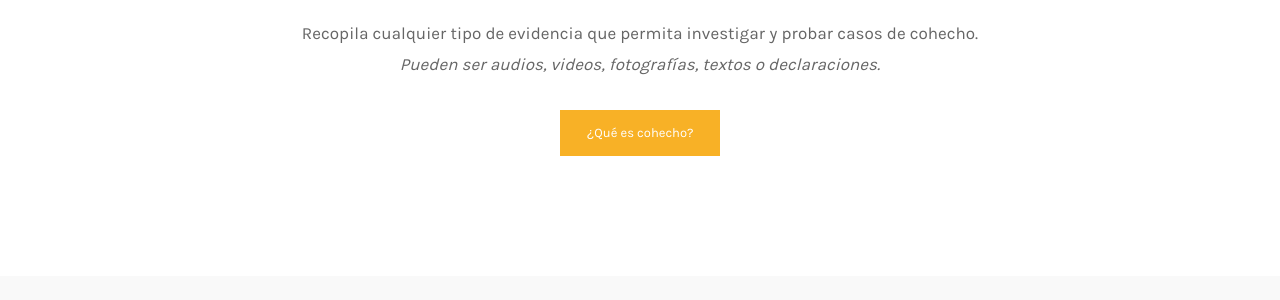
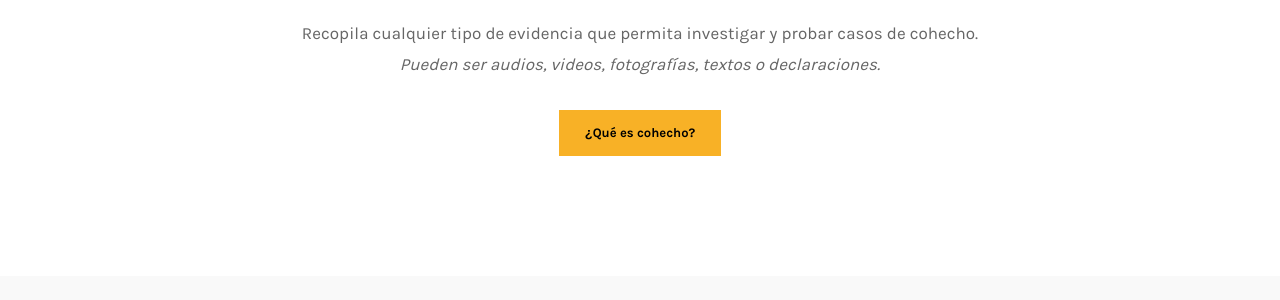
Before and after one commit to ciudadanointeligente/chileleaks, a Jekyll site: the page built from denuncia.md, in a window 1280 px wide. Shown: the part 464-764 px from the top of the page. Built offline with Jekyll 4.4.1, drawn with Linux system fonts in a browser that asks for light colours.

Commit message:
Update denuncia.html

```diff
--- a/_layouts/denuncia.html
+++ b/_layouts/denuncia.html
@@ -44,7 +44,7 @@
 							<h2><strong>Prepara tu denuncia</strong></h2>
 							<img src="images/paso01.png">
 							<p class="lead mt-20" >Recopila cualquier tipo de evidencia que permita investigar y probar casos de cohecho. <br><i>Pueden ser audios, videos, fotografías, textos o declaraciones.</i></p>
-							<a data-content="inline" data-aux-classes="tml-message-modal" data-toolbar="" data-lightbox-animation="fadeIn" href="#message-modal" class="lightbox-link button bkg-theme bkg-hover-yellow color-white color-hover-white">¿Qué es cohecho?</a>
+							<a data-content="inline" data-aux-classes="tml-message-modal" data-toolbar="" data-lightbox-animation="fadeIn" href="#message-modal" class="button button bkg-theme bkg-hover-yellow color-black color-hover-white"><strong>¿Qué es cohecho?</strong></a>
 
 
 								<!-- Search Modal End -->
@@ -103,7 +103,7 @@
 								<p class="lead mt-20" >Denuncia siempre desde un dispositivo personal usando el <a target="_blank" href="https://tor.derechosdigitales.org/torificate//p1.1/"><strong>navegador Tor</a></strong> <a href="https://tor.derechosdigitales.org/torificate//p1.1/"><i class="far fa-info-circle" data-toggle="tooltip" data-placement="top" title="Navegador web para conectarse de forma segura y anónima."></i></a> <br>Para extra seguridad, recomendamos usar (de forma optativa) el  <a target="_blank" href="https://tails.boum.org/install/index.es.html"><strong>sistema operativo Tails</a></strong> <a href="https://tails.boum.org/install/index.es.html"><i class="far fa-info-circle" data-toggle="tooltip" data-placement="top" title="Para añadir extra seguridad al proceso de denuncia, te recomendamos usar Tails, un sistema operativo que no requiere instalación y que puedes ejecutar en la mayoría de los computadores desde una memoria USB o pedrive.">
 								</i></a></p>
 
-<a data-content="inline" href="https://www.torproject.org/download/download-easy.html.es" target="_blank" class="button button bkg-theme bkg-hover-yellow color-white color-hover-white">Link para descargar Tor</a>
+<a data-content="inline" href="https://www.torproject.org/download/download-easy.html.es" target="_blank" class="button button bkg-theme bkg-hover-yellow color-black color-hover-white"><strong>Link para descargar Tor</strong></a>
 <!-- <a data-content="inline" data-aux-classes="tml-search-modal tml-exit-black" data-toolbar="" data-modal-mode data-modal-width="900" data-lightbox-animation="fadeIn" href="#search-modal" class="lightbox-link button bkg-theme bkg-hover-yellow color-white color-hover-white">Medidas extra: Tails</a> -->
 
 
@@ -151,10 +151,9 @@
 <h4><strong>Copia este link y ábrelo en Tor</strong></h4>
 
 
-	<button onclick="myFunction()"><i class="fas fa-link"></i> Click acá para copiar </button>
+<div style="padding-bottom:10px"> <button onclick="myFunction()" style="background-color:#FFDE00;border-color:#FFDE00"><i class="fas fa-link" style="color:black"></i> <strong style="color:black">Copiar link para ingresar a Tor</strong></button>
 <input style="width:50%;text-align:center" type="text" value="j4bamlgqpfln2757.onion" id="myInput">
-
-
+</div>
 
 
 											</div>
```
Also changed, not shown: other parts of _layouts/denuncia.html (+1 -1 lines).
